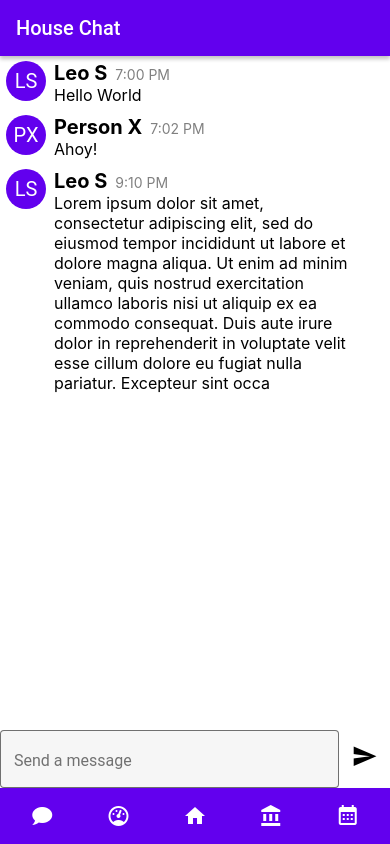
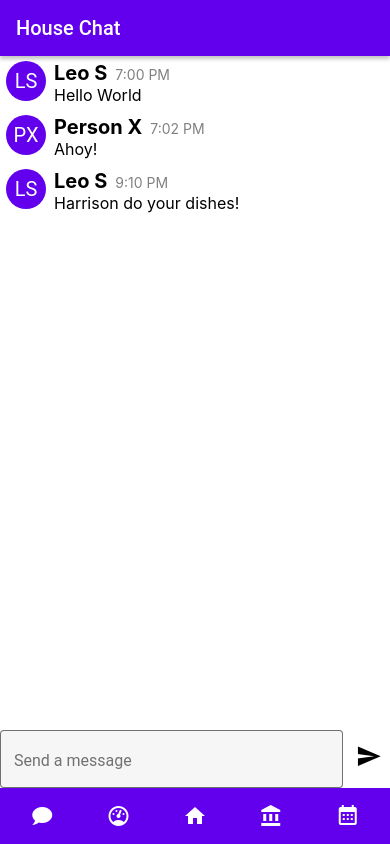
Before and after one commit to DSC-McMaster-U/machouse-web, a React Native app in the folder MacHouse/: screen / in a window 390 px wide. Built offline with nearby package versions, Linux system fonts and the light colour scheme.

Commit message:
Add message input with submit button

```diff
--- a/MacHouse/components/MessageInput.js
+++ b/MacHouse/components/MessageInput.js
@@ -1,21 +1,43 @@
-import React from "react";
+import React, { useState, useRef, useEffect } from "react";
 import { View, StyleSheet } from "react-native";
 import { TextInput, IconButton } from "react-native-paper";
 
 const MessageInput = (props) => {
+  const [messageText, setMessageText] = useState("");
+
+  const messageTextHandler = (enteredText) => {
+    setMessageText(enteredText);
+  };
+
+  const sendMessageHandler = (message) => {
+    props.onSend(message);
+    setMessageText("");
+    resetInputHandler();
+  };
+
+  const sendMessageInput = useRef();
+  const [resetInput, setResetInput] = useState(true);
+
+  const resetInputHandler = () => {
+    resetInput ? setResetInput(!resetInput) : setResetInput(!resetInput);
+  };
+
+  useEffect(() => sendMessageInput.current.clear(), [resetInput]);
+
   return (
     <View style={styles.inputContainer}>
       <TextInput
         mode="outlined"
         placeholder="Send a message"
         style={styles.messageBox}
+        onChangeText={messageTextHandler}
+        ref={sendMessageInput}
       />
       <IconButton
         icon="send"
         size={26}
         animated="true"
-        style={styles.sendButton}
-        onPress={() => console.log("Pressed Send")}
+        onPress={() => sendMessageHandler(messageText)}
       />
     </View>
   );
@@ -25,12 +47,13 @@ const styles = StyleSheet.create({
   inputContainer: {
     flexDirection: "row",
     alignItems: "center",
+    maxWidth: "100%",
+    flexWrap: "nowrap",
   },
   messageBox: {
-    flexGrow: 1,
-    alignSelf: "stretch",
+    flexGrow: 0,
+    width: "88%",
   },
-  sendButton: {},
 });
 
 export default MessageInput;
--- a/MacHouse/screens/chatScreen.js
+++ b/MacHouse/screens/chatScreen.js
@@ -1,4 +1,4 @@
-import React from "react";
+import React, { useState } from "react";
 import { View, StyleSheet } from "react-native";
 
 import MessageInput from "../components/MessageInput";
@@ -7,7 +7,7 @@ import NavBar from "../components/NavBar";
 import ScreenTitle from "../components/ScreenTitle";
 
 const ChatScreen = (props) => {
-  const dummyText = [
+  const [messages, setMessages] = useState([
     {
       sender: "Leo S",
       initials: "LS",
@@ -25,18 +25,30 @@ const ChatScreen = (props) => {
     {
       sender: "Leo S",
       initials: "LS",
-      message:
-        "Lorem ipsum dolor sit amet, consectetur adipiscing elit, sed do eiusmod tempor incididunt ut labore et dolore magna aliqua. Ut enim ad minim veniam, quis nostrud exercitation ullamco laboris nisi ut aliquip ex ea commodo consequat. Duis aute irure dolor in reprehenderit in voluptate velit esse cillum dolore eu fugiat nulla pariatur. Excepteur sint occa",
+      message: "Harrison do your dishes!",
       id: Math.random(),
       timestamp: "9:10 PM",
     },
-  ];
+  ]);
+
+  const displayMessagesHandler = (text) => {
+    setMessages((currentMessages) => [
+      ...currentMessages,
+      {
+        sender: "Leo S",
+        initials: "LS",
+        message: text,
+        id: Math.random(),
+        timestamp: "7:00 PM",
+      },
+    ]);
+  };
 
   return (
     <View style={styles.screen}>
       <ScreenTitle screenTitle="House Chat" />
-      <MessageList messages={dummyText} messageListStyle={styles.messageView} />
-      <MessageInput />
+      <MessageList messages={messages} messageListStyle={styles.messageView} />
+      <MessageInput onSend={displayMessagesHandler} />
       <NavBar style={styles.bottom} />
     </View>
   );
```
